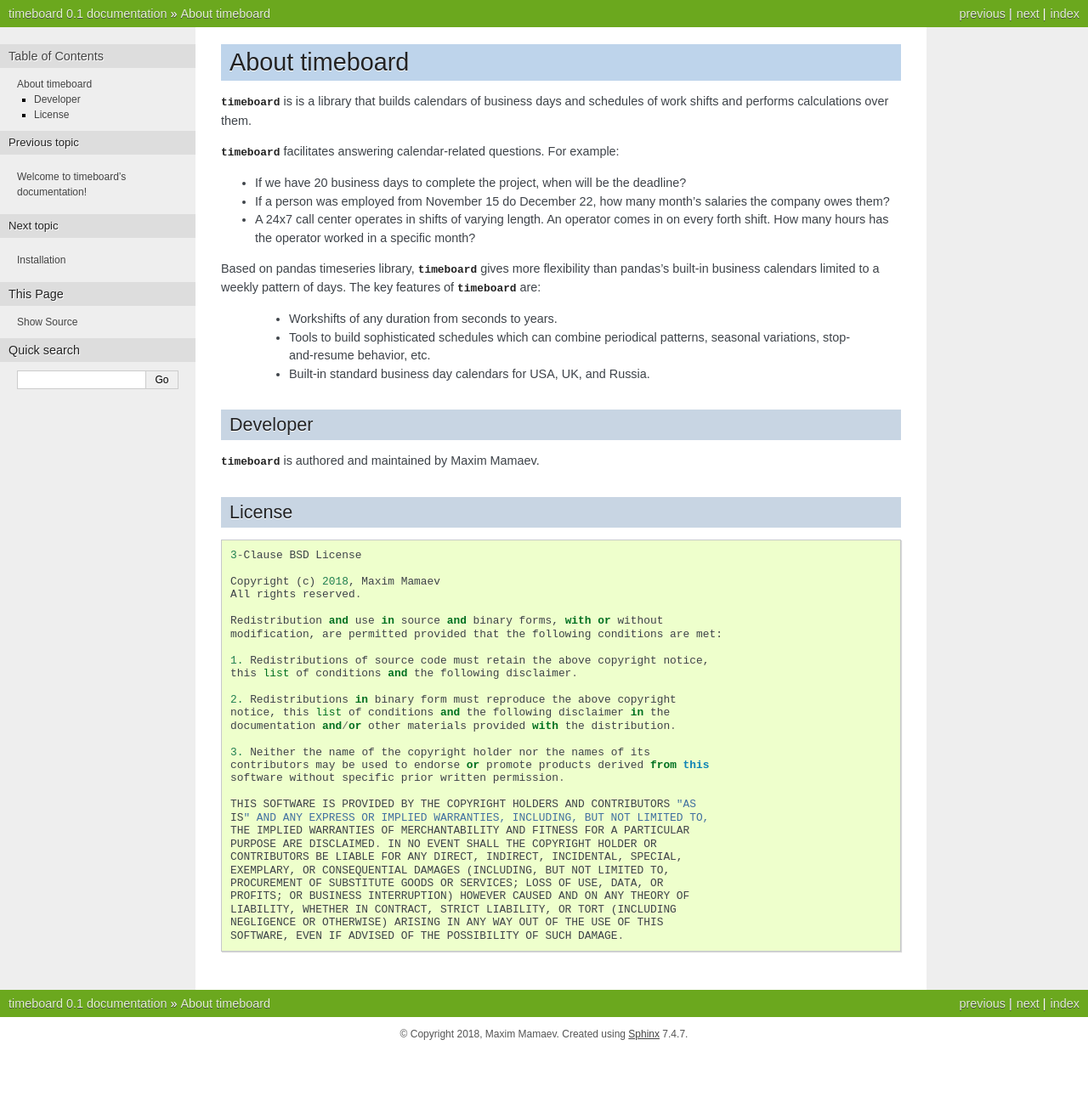
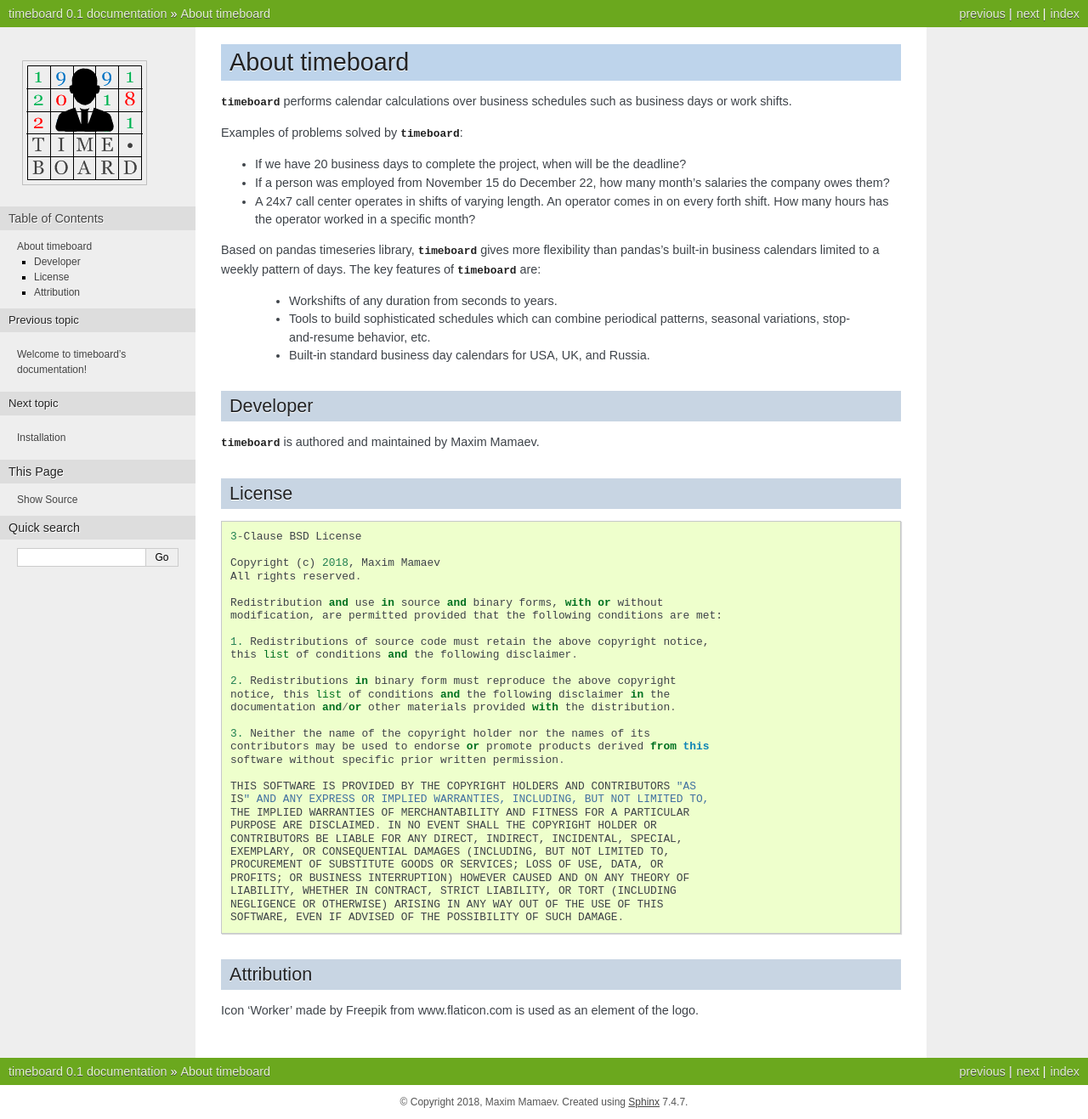
Before and after one commit to mmamaev/timeboard, a Sphinx documentation site: the page built from doc/source/about.rst, in a window 1280 px wide. Shown: the whole page at 85% size. Built offline with Sphinx 7.4.7, drawn with Linux system fonts in a browser that asks for light colours; before the commit the page ends 1237 px from its top, so only the background shows below that.

Commit message:
Scaffolding for PyPI. Logo.

```diff
--- a/doc/source/about.rst
+++ b/doc/source/about.rst
@@ -2,9 +2,9 @@
 About timeboard
 ***************
 
-:py:mod:`timeboard` is is a library that builds calendars of business days and schedules of work shifts and performs calculations over them.
+:py:mod:`timeboard` performs calendar calculations over business schedules such as business days or work shifts.
 
-:py:mod:`timeboard` facilitates answering calendar-related questions. For example:
+Examples of problems solved by :py:mod:`timeboard`:
 
 - If we have 20 business days to complete the project, when will be the deadline?
 
@@ -60,3 +60,8 @@
     LIABILITY, WHETHER IN CONTRACT, STRICT LIABILITY, OR TORT (INCLUDING
     NEGLIGENCE OR OTHERWISE) ARISING IN ANY WAY OUT OF THE USE OF THIS
     SOFTWARE, EVEN IF ADVISED OF THE POSSIBILITY OF SUCH DAMAGE.
+
+Attribution
+-----------
+
+Icon 'Worker' made by Freepik from www.flaticon.com is used as an element of the logo.
--- a/doc/source/conf.py
+++ b/doc/source/conf.py
@@ -88,6 +88,8 @@
 # a list of builtin themes.
 #
 html_theme = 'nature'
+html_logo = 'timeboard_logo.png'
+#
 
 # Theme options are theme-specific and customize the look and feel of a theme
 # further.  For a list of options available for each theme, see the
--- a/doc/source/index.rst
+++ b/doc/source/index.rst
@@ -2,9 +2,9 @@
    sphinx-quickstart on Thu Jan 18 18:48:32 2018.
 
 Welcome to timeboard's documentation!
-=====================================
+======================================
 
-:py:mod:`timeboard` is a library that builds calendars of business days and schedules of work shifts and performs calculations over them.
+:py:mod:`timeboard` performs calendar calculations over business schedules such as business days or work shifts.
 
 .. toctree::
    :maxdepth: 1
--- a/doc/source/quick_start.rst
+++ b/doc/source/quick_start.rst
@@ -2,7 +2,7 @@
 Quick Start Guide
 *****************
 
-Firstly, you need to construct a timeboard (calendar). The simplest way to do it is to use a preconfigured calendar which is shipped with the package. Let's take a regular business day calendar for the United States. ::
+Firstly, you need to build a timeboard (calendar). The simplest way to do it is to use a preconfigured calendar which is shipped with the package. Let's take a regular business day calendar for the United States. ::
 
     >>> import timeboard.calendars.US as US
     >>> clnd = US.Weekly8x5()
```
Also changed, not shown: README.rst (+4 -35 lines), setup.py (added, +53 -0 lines), timeboard/__init__.py (+8 -0 lines), LICENSE.txt (added), doc/source/timeboard_logo.png (added), 2 other files.
